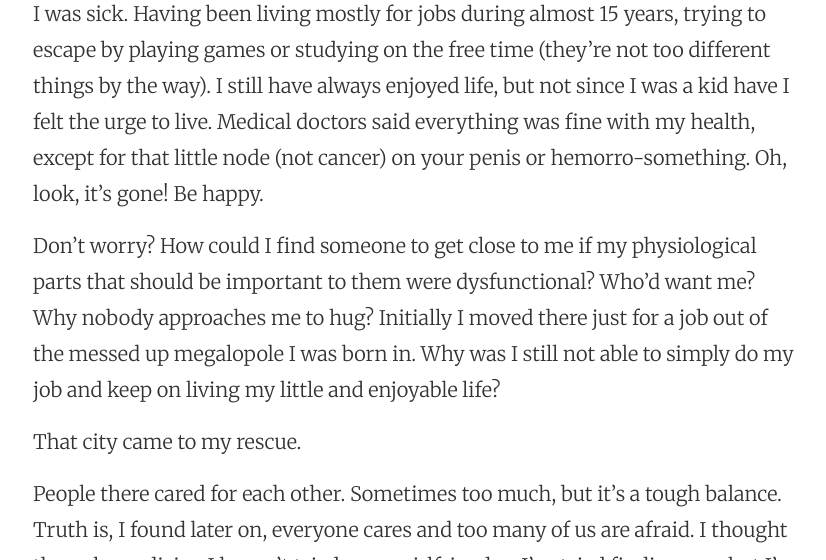
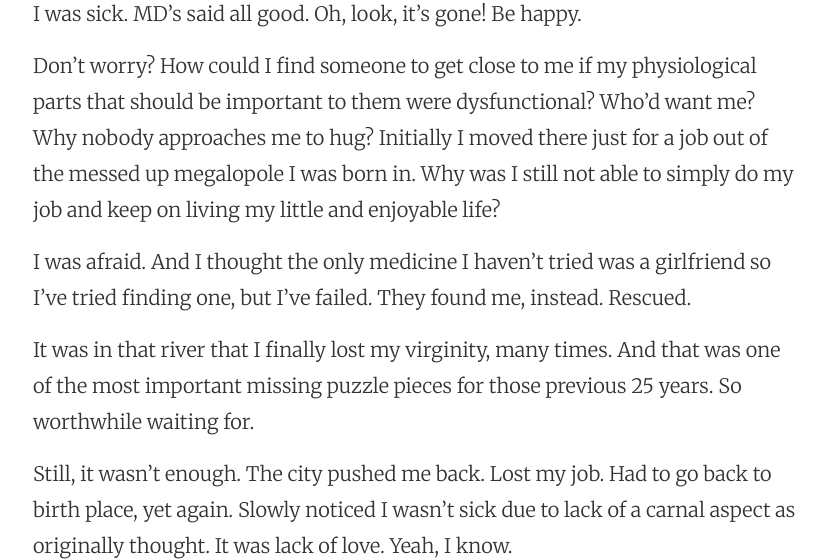
Before and after one commit to cauerego/cauerego.github.io, a Jekyll site: the page built from _posts/2015-12-31-cregox-navigator-around-the-world.markdown, in a window 1280 px wide and 1400 px high, scrolled down 2126 px, cut to the strip 259-819 px from the top of the window. Shown: the whole strip, without its empty margins (223-1049 px from the left). Built offline with Jekyll 4.4.1, drawn with Linux system fonts in a browser that asks for light colours; some of the changed text lies outside the part shown.

Commit message:
fucking atom char counter didn't count spaces! it was 3056
in reality! not 2500 :( at least now it’s fixed! :D

```diff
--- a/_posts/2015-12-31-cregox-navigator-around-the-world.markdown
+++ b/_posts/2015-12-31-cregox-navigator-around-the-world.markdown
@@ -7,7 +7,7 @@ tags: [novel, fun]
 
 ![pira](https://www.dropbox.com/s/z5fwdgrn5bjqz5q/piracicaba_20070701_%20094%20cregox%20pira.jpg?dl=1)
 
-There she was, immaculate. At least to my eyes. Flowing freely, on an almost flat surface but still tilted enough to bring up that beautiful sound. What a relief from someone who was born and raised in a city with 2 dead rivers. What a relief to a boy who were never touched.
+There she was, immaculate. At least to my eyes. Flowing freely, on such a flat but still tilted enough floor to make that beautiful sound. What a relief from someone who was born and raised in a city with 2 dead rivers. To a boy who were never touched.
 
 The world have many wonderful places. From fjords on New Zealand, through the lonely Pisa tower in Italy and Dutch stroopwafels to a small unexpected hidden beach in Porto’s own city, in which people can freely enjoy the sunbath on their bare boned skins, there are not so many places where one can find oneself.
 
@@ -17,20 +17,18 @@ That was Piracicaba to me. A place filled with wonderful discoveries. Population
 
 ![balloon](https://www.dropbox.com/s/whb7k1y784n92bc/DSC05441%20balloon.JPG?dl=1)
 
-I was sick. Having been living mostly for jobs during almost 15 years, trying to escape by playing games or studying on the free time (they’re not too different things by the way). I still have always enjoyed life, but not since I was a kid have I felt the urge to live. Medical doctors said everything was fine with my health, except for that little node (not cancer) on your penis or hemorro-something. Oh, look, it’s gone! Be happy.
+I was sick. MD's said all good. Oh, look, it’s gone! Be happy.
 
 Don’t worry? How could I find someone to get close to me if my physiological parts that should be important to them were dysfunctional? Who’d want me? Why nobody approaches me to hug? Initially I moved there just for a job out of the messed up megalopole I was born in. Why was I still not able to simply do my job and keep on living my little and enjoyable life?
 
-That city came to my rescue.
-
-People there cared for each other. Sometimes too much, but it’s a tough balance. Truth is, I found later on, everyone cares and too many of us are afraid. I thought the only medicine I haven’t tried was a girlfriend so I’ve tried finding one, but I’ve failed. They found me, instead.
+I was afraid. And I thought the only medicine I haven’t tried was a girlfriend so I’ve tried finding one, but I’ve failed. They found me, instead. Rescued.
 
 It was in that river that I finally lost my virginity, many times. And that was one of the most important missing puzzle pieces for those previous 25 years. So worthwhile waiting for.
 
-Still, that was not enough. The city pushed me back. I lost my job. I had to go back to my birth place, yet again. Then I slowly found out I wasn’t sick due to lack of a physical carnal aspect as I originally thought. It was lack of love. Yeah, I know.
+Still, it wasn't enough. The city pushed me back. Lost my job. Had to go back to birth place, yet again. Slowly noticed I wasn’t sick due to lack of a carnal aspect as originally thought. It was lack of love. Yeah, I know.
 
 ![flow](https://www.dropbox.com/s/ix5sho1y5hs1sy4/piracicaba_20070701_%20023%20water%20flow.jpg?dl=1)
 
-Funny enough, it was only 2 years later that I would come back to that same city, to finalize that cycle with a legendary balloon trip. Moving as we all dusty beings should - blowed by the wind, the flow, just being slightly careful to not be too carried away
+Funny enough, it was only 2 years later that I would come back to that same city, to finalize that cycle with a legendary balloon trip. Moving as we all dusty beings should - blowed by the wind, the flow, just being slightly careful to not be too carried away.
 
 > [play song](https://www.youtube.com/watch?v=tH2w6Oxx0kQ) <small>couldn’t fix jekyll’s x frame origins issue for embedding youtube here! :(</small>
```
